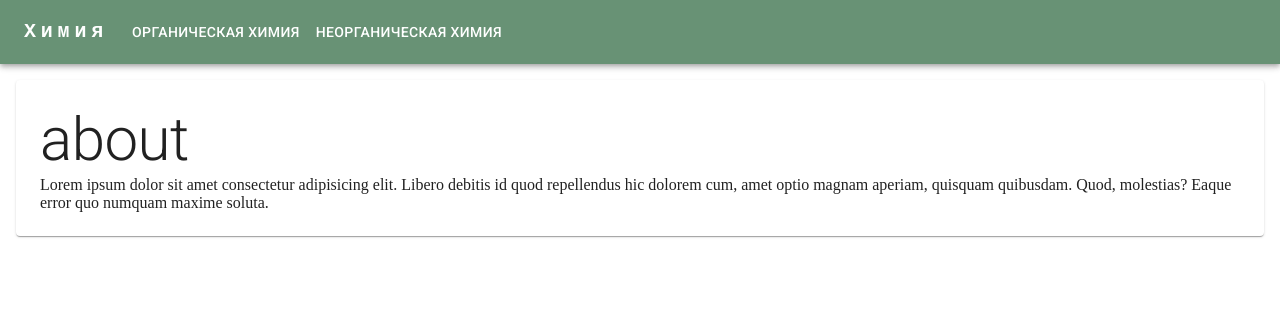
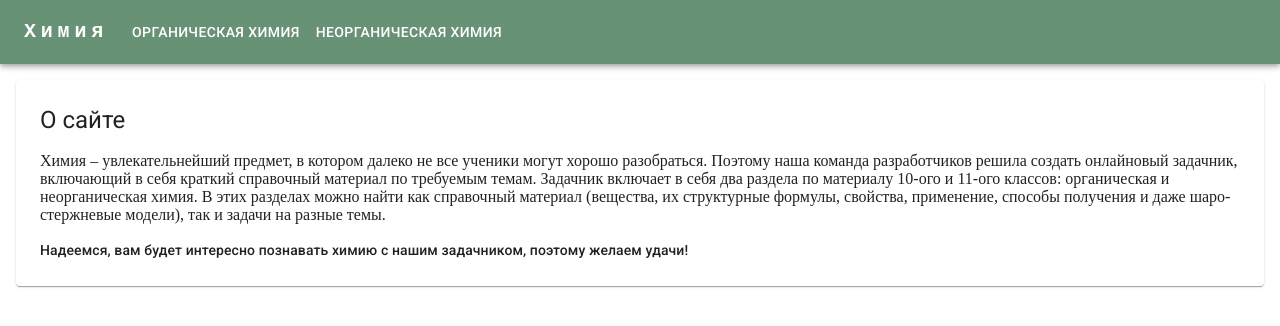
Before and after one commit to katzila/chemistry, a React (Create React App) app: page / in a window 1280 px wide. Shown: the top 326 px of the page. Built offline with nearby package versions, Linux system fonts and the light colour scheme; a web font is replaced by a local one.

Commit message:
develop: Added home init content

```diff
--- a/src/Pages/Home.tsx
+++ b/src/Pages/Home.tsx
@@ -7,14 +7,15 @@ const Home = (props: Props) => {
   return (
     <Box sx={{ padding: '1em' }}>
       <Paper sx={{ p: 3 }}>
-        <Typography variant='h2'>
-          about
+        <Typography variant='h5'>
+          О сайте
         </Typography>
-        Lorem ipsum dolor sit amet
-        consectetur adipisicing elit.
-        Libero debitis id quod repellendus hic dolorem cum,
-        amet optio magnam aperiam, quisquam quibusdam. Quod,
-        molestias? Eaque error quo numquam maxime soluta.
+        <p>
+          Химия – увлекательнейший предмет, в котором далеко не все ученики могут хорошо разобраться. Поэтому наша команда разработчиков решила создать онлайновый задачник, включающий в себя краткий справочный материал по требуемым темам. Задачник включает в себя два раздела по материалу 10-ого и 11-ого классов: органическая и неорганическая химия. В этих разделах можно найти как справочный материал (вещества, их структурные формулы, свойства, применение, способы получения и даже шаро-стержневые модели), так и задачи на разные темы.
+        </p>
+        <Typography variant='subtitle2'>
+          Надеемся, вам будет интересно познавать химию с нашим задачником, поэтому желаем удачи!
+        </Typography>
       </Paper>
     </Box>
   )
```
